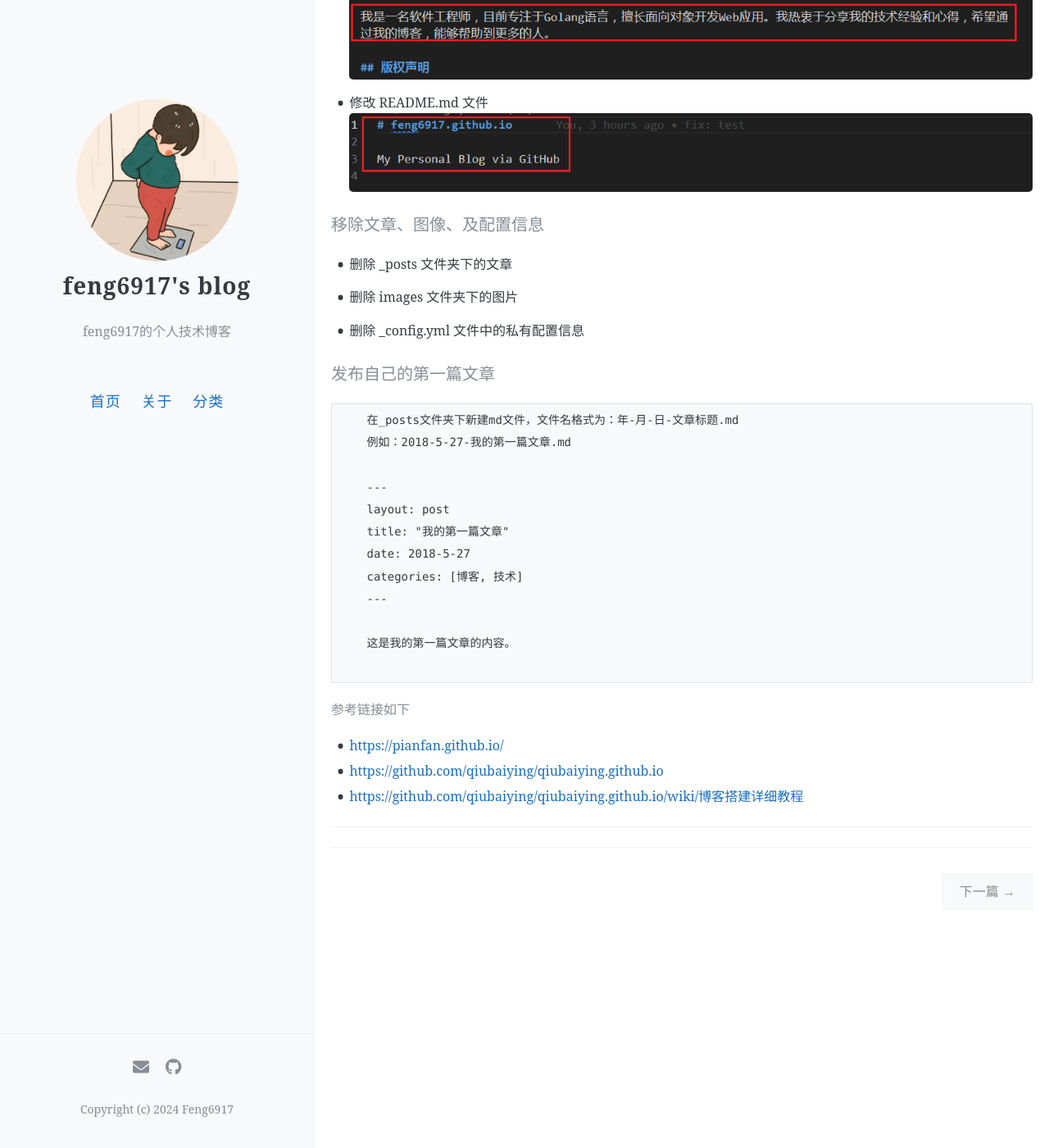
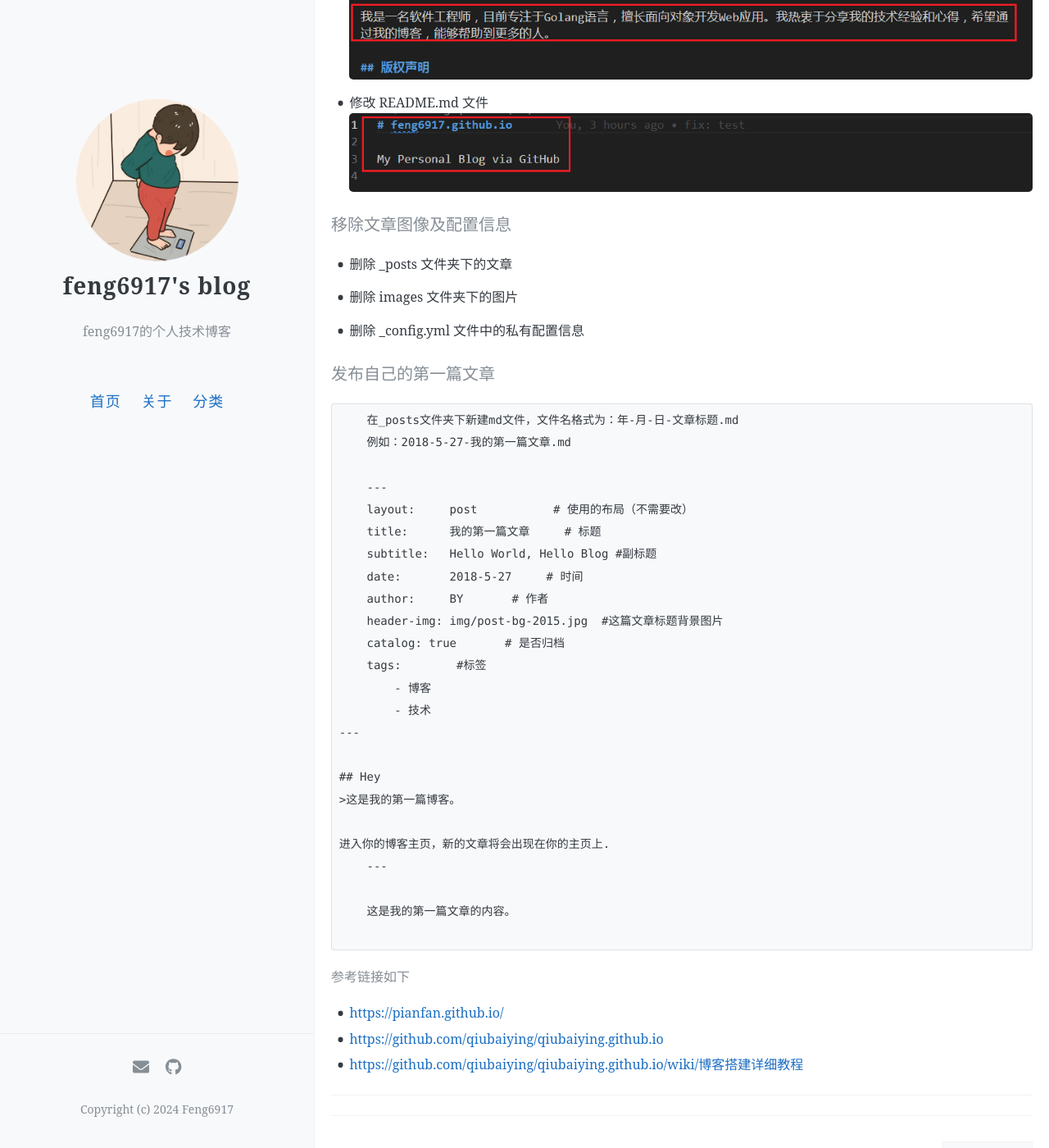
Before and after one commit to feng6917/feng6917.github.io, a Jekyll site: the page built from _posts/2018-5-27-note.md, in a window 1280 px wide and 1400 px high, scrolled down 5889 px. Shown: the whole window at 82% size. Built offline with Jekyll 4.4.1, drawn with Linux system fonts in a browser that asks for light colours; comment, search, counter and statistics services are not loaded.

Commit message:
fix: blog 2018-5-29 tag & header img

```diff
--- a/_posts/2018-5-27-note.md
+++ b/_posts/2018-5-27-note.md
@@ -23,7 +23,7 @@
 
 - [2. 替换别人的仓库配置信息](#替换别人的仓库配置信息)
 
-- [3. 移除文章、图像、及配置信息](#移除文章、图像、及配置信息)
+- [3. 移除文章、图像、及配置信息](#移除文章图像及配置信息)
 
 - [4. 发布自己的第一篇文章](#发布自己的第一篇文章)
 
@@ -66,7 +66,7 @@
 - 修改 README.md 文件
   ![img](../images/2018-5-27/5.png)
 
-#### 移除文章、图像、及配置信息
+#### 移除文章图像及配置信息
 
 - 删除 _posts 文件夹下的文章
 
@@ -81,10 +81,22 @@
     例如：2018-5-27-我的第一篇文章.md
 
     ---
-    layout: post
-    title: "我的第一篇文章"
-    date: 2018-5-27
-    categories: [博客, 技术]
+    layout:     post           # 使用的布局（不需要改）
+    title:      我的第一篇文章     # 标题
+    subtitle:   Hello World, Hello Blog #副标题
+    date:       2018-5-27     # 时间
+    author:     BY       # 作者
+    header-img: img/post-bg-2015.jpg  #这篇文章标题背景图片
+    catalog: true       # 是否归档
+    tags:        #标签
+        - 博客
+        - 技术
+---
+
+## Hey
+>这是我的第一篇博客。
+
+进入你的博客主页，新的文章将会出现在你的主页上.
     ---
 
     这是我的第一篇文章的内容。
```
Also changed, not shown: _posts/2018-5-29-install-confluence.md (+17 -9 lines), images/2018-5-29/header.jpg (added).
